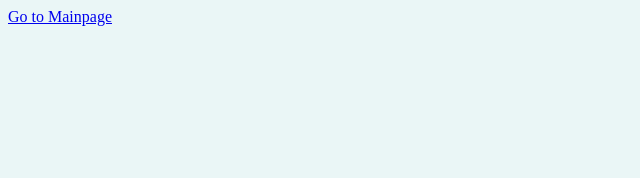
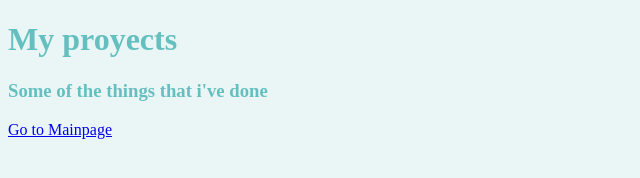
Before and after one commit to kingrad0500/cv, a plain HTML site: page proyects.html in a window 1280 px wide. Shown: the whole page, without its empty margins (0-640 px from the left). Drawn offline with Linux system fonts and the light colour scheme.

Commit message:
Updated proyects page

```diff
--- a/proyects.html
+++ b/proyects.html
@@ -7,6 +7,8 @@
     <title>Document</title>
 </head>
 <body>
+    <h1>My proyects</h1>
+    <h3>Some of the things that i've done</h3>
     <a href="index.html">Go to Mainpage</a>
 
 </body>
```
